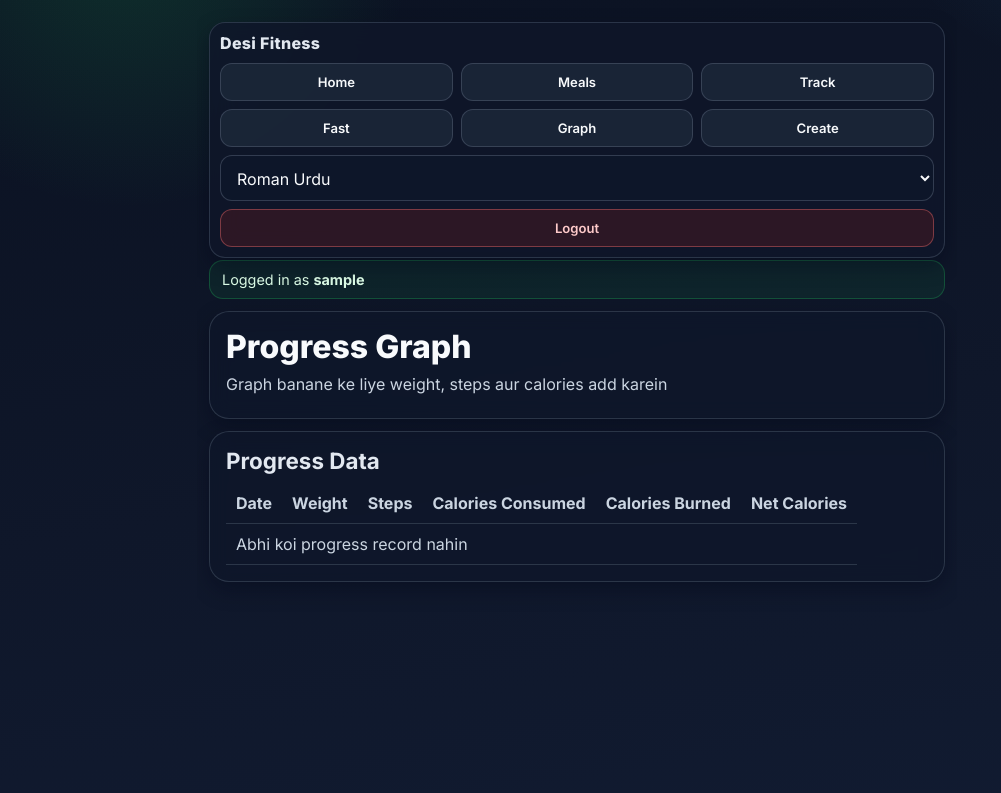
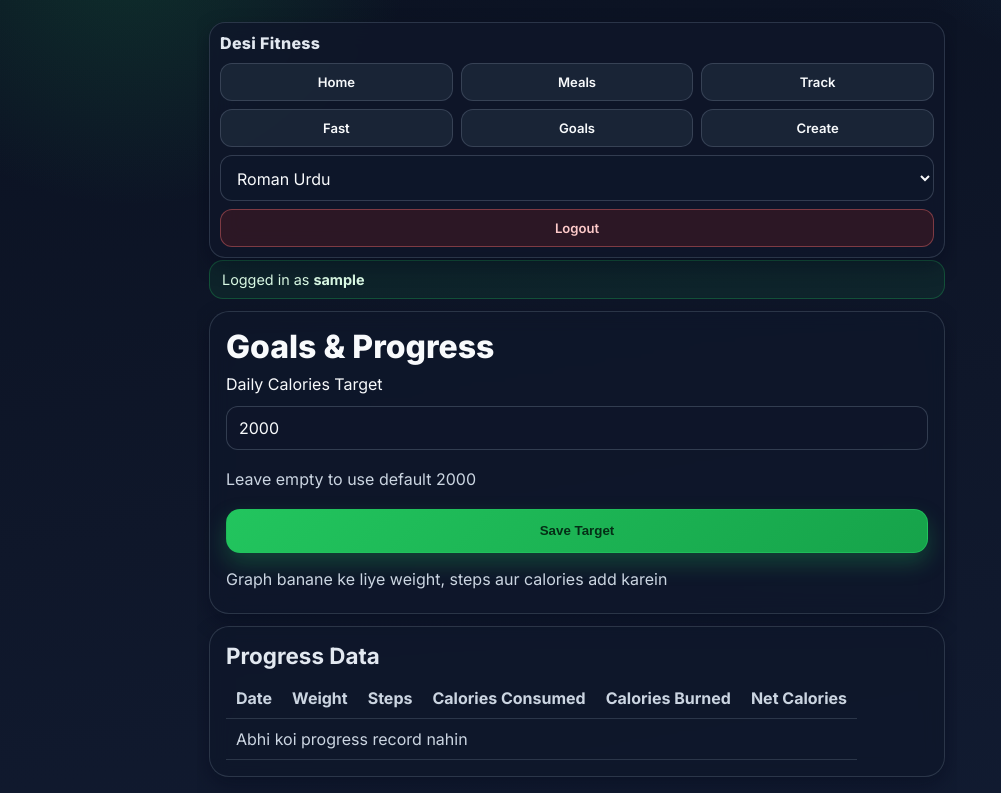
Before and after one commit to badarhayat/Desi-Fitness, a Flask app: page /graph in a window 1280 px wide. Shown: the top 793 px of the page, without its empty margins (63-1064 px from the left). Before the commit the page ends 582 px from the top, so only its background shows below. Run offline with Flask 3, Linux system fonts and the light colour scheme; the visitor is signed in with stand-in values (Sample User, id 1).

Commit message:
update goals and home calorie visualizations

```diff
--- a/app.py
+++ b/app.py
@@ -483,6 +483,83 @@ def _build_graph_rows(user_data: dict) -> list[dict]:
     return rows
 
 
+def _calculate_daily_net_calories(user_data: dict, date: str) -> tuple[float, float, float]:
+    """Return (net, consumed, burned) calories for a given date."""
+    consumed_entry = next(
+        (entry for entry in user_data.get("nutrition_log", []) if entry.get("date") == date),
+        None,
+    )
+    consumed = float(consumed_entry.get("calories", 0.0)) if consumed_entry else 0.0
+    burned_steps = sum(
+        float(entry.get("calories_lost", 0.0))
+        for entry in user_data.get("steps_log", [])
+        if entry.get("date") == date
+    )
+    burned_exercise = sum(
+        float(entry.get("calories_lost", 0.0))
+        for entry in user_data.get("exercise_log", [])
+        if entry.get("date") == date
+    )
+    burned = burned_steps + burned_exercise
+    return round(consumed - burned, 2), round(consumed, 2), round(burned, 2)
+
+
+def _save_net_vs_target_pie(
+    username: str,
+    net_calories: float,
+    target_calories: float,
+    file_stem: str,
+) -> str:
+    """Generate a pie chart image and return its static URL."""
+    safe_target = target_calories if target_calories > 0 else DAILY_TARGETS["calories"]
+    within_target = max(0.0, min(net_calories, safe_target))
+    remaining = max(0.0, safe_target - within_target)
+    over_target = max(0.0, net_calories - safe_target)
+
+    values: list[float] = []
+    labels: list[str] = []
+    colors: list[str] = []
+    if within_target > 0:
+        values.append(within_target)
+        labels.append("Net")
+        colors.append("#22c55e")
+    if remaining > 0:
+        values.append(remaining)
+        labels.append("Remaining")
+        colors.append("#334155")
+    if over_target > 0:
+        values.append(over_target)
+        labels.append("Over")
+        colors.append("#f97316")
+    if not values:
+        values = [1.0]
+        labels = ["No data"]
+        colors = ["#64748b"]
+
+    safe_user = "".join(ch if ch.isalnum() else "_" for ch in (username or "user"))
+    static_dir = Path(app.root_path) / "static"
+    static_dir.mkdir(exist_ok=True)
+    out_path = static_dir / f"{file_stem}_{safe_user}.png"
+
+    fig, ax = plt.subplots(figsize=(4.8, 4.8))
+    ax.pie(
+        values,
+        labels=labels,
+        autopct="%1.0f%%",
+        startangle=90,
+        colors=colors,
+        textprops={"color": "white", "fontsize": 10},
+    )
+    ax.axis("equal")
+    ax.set_title("Net Calories vs Target", color="white")
+    fig.patch.set_facecolor("#0f172a")
+    ax.set_facecolor("#0f172a")
+    fig.tight_layout()
+    fig.savefig(out_path, transparent=False)
+    plt.close(fig)
+    return url_for("static", filename=out_path.name)
+
+
 @app.route("/login", methods=["GET", "POST"])
 def login():
     """Login page for existing users."""
@@ -515,14 +592,23 @@ def home():
         return login_check
 
     user_data = _get_current_user_data()
+    username = _get_current_username() or "user"
     today = _today()
-    today_nutrition = next(
-        (entry for entry in user_data["nutrition_log"] if entry["date"] == today),
-        None,
+    profile = user_data.get("profile", {})
+    calories_target = profile.get("daily_calories_target") or DAILY_TARGETS["calories"]
+    net_calories_today, calories_eaten, calories_burned_today = _calculate_daily_net_calories(
+        user_data, today
     )
-    calories_eaten = round(today_nutrition["calories"], 2) if today_nutrition else 0.0
-    calories_target = DAILY_TARGETS["calories"]
     calories_percent = round(min(100.0, (calories_eaten / calories_target) * 100), 2) if calories_target else 0.0
+    net_target_percent = round(
+        min(100.0, max(0.0, (net_calories_today / calories_target) * 100)), 2
+    ) if calories_target else 0.0
+    net_vs_target_pie_url = _save_net_vs_target_pie(
+        username,
+        max(0.0, net_calories_today),
+        float(calories_target),
+        "home_net_vs_target_pie",
+    )
 
     latest_weight = None
     if user_data["weight_log"]:
@@ -531,8 +617,6 @@ def home():
             key=lambda item: (item.get("date", ""), item.get("id", 0)),
         )
         latest_weight = latest_weight_entry.get("weight")
-
-    profile = user_data.get("profile", {})
 
     bmi = None
     bmi_category = None
@@ -568,8 +652,12 @@ def home():
         "index.html",
         today=today,
         calories_eaten=calories_eaten,
+        calories_burned_today=calories_burned_today,
+        net_calories_today=net_calories_today,
         calories_target=calories_target,
         calories_percent=calories_percent,
+        net_target_percent=net_target_percent,
+        net_vs_target_pie_url=net_vs_target_pie_url,
         latest_weight=latest_weight,
         profile=profile,
         bmi=bmi,
@@ -1255,13 +1343,30 @@ def fasting():
     )
 
 
-@app.route("/graph")
+@app.route("/graph", methods=["GET", "POST"])
 def graph():
     login_check = _require_login()
     if login_check:
         return login_check
 
     user_data = _get_current_user_data()
+    username = _get_current_username() or "user"
+    profile = user_data.setdefault("profile", {})
+
+    if request.method == "POST":
+        raw_target = request.form.get("daily_calories_target", "").strip()
+        if raw_target:
+            try:
+                parsed_target = int(raw_target)
+                if 500 <= parsed_target <= 10000:
+                    profile["daily_calories_target"] = parsed_target
+            except ValueError:
+                pass
+        else:
+            profile["daily_calories_target"] = None
+        return redirect(url_for("graph", saved="1"))
+
+    current_target = profile.get("daily_calories_target") or DAILY_TARGETS["calories"]
     graph_data = _build_graph_rows(user_data)
     graph_url = None
 
@@ -1291,7 +1396,13 @@ def graph():
         plt.close(fig)
         graph_url = url_for("static", filename="progress_graph.png")
 
-    return render_template("graph.html", graph_data=graph_data, graph_url=graph_url)
+    return render_template(
+        "graph.html",
+        graph_data=graph_data,
+        graph_url=graph_url,
+        current_target=current_target,
+        target_saved=request.args.get("saved") == "1",
+    )
 
 
 if __name__ == "__main__":
--- a/fitness_analysis.py
+++ b/fitness_analysis.py
@@ -49,6 +49,7 @@ def _ensure_user_data_keys(data: dict) -> dict:
     profile.setdefault("height_cm", None)
     profile.setdefault("height_feet", None)
     profile.setdefault("height_inches", None)
+    profile.setdefault("daily_calories_target", None)
     profile.setdefault("is_registered", False)
     return data
 
--- a/static/style.css
+++ b/static/style.css
@@ -329,6 +329,20 @@ td {
     color: #dcfce7;
 }
 
+.mini-pie-wrap {
+    display: grid;
+    place-items: center;
+    margin: 4px 0;
+}
+
+.mini-pie {
+    width: 144px;
+    aspect-ratio: 1;
+    object-fit: cover;
+    border-radius: 50%;
+    border: 1px solid rgba(148, 163, 184, 0.25);
+}
+
 .progress-track {
     height: 8px;
     width: 100%;
--- a/templates/base.html
+++ b/templates/base.html
@@ -18,7 +18,7 @@
                 <a class="nav-link" href="{{ url_for('analyze') }}">{{ t("Meals / کھانا") }}</a>
                 <a class="nav-link" href="{{ url_for('track') }}">{{ t("Track / ٹریک") }}</a>
                 <a class="nav-link" href="{{ url_for('fasting') }}">{{ t("Fast / روزہ") }}</a>
-                <a class="nav-link" href="{{ url_for('graph') }}">{{ t("Graph / گراف") }}</a>
+                <a class="nav-link" href="{{ url_for('graph') }}">{{ t("Goals / اہداف") }}</a>
                 <a class="nav-link" href="{{ url_for('custom_dish') }}">{{ t("Create / نیا") }}</a>
             {% else %}
                 <a class="nav-link" href="{{ url_for('login') }}">{{ t("Login / لاگ ان") }}</a>
--- a/templates/graph.html
+++ b/templates/graph.html
@@ -2,7 +2,24 @@
 
 {% block content %}
 <section class="panel">
-    <h1>{{ t("Progress Graph / پیش رفت گراف") }}</h1>
+    <h1>{{ t("Goals & Progress / اہداف اور پیش رفت") }}</h1>
+    <form method="post" style="margin-bottom: 1rem;">
+        <label for="daily_calories_target">{{ t("Daily Calories Target / روزانہ کیلوریز ہدف") }}</label>
+        <input
+            id="daily_calories_target"
+            name="daily_calories_target"
+            type="number"
+            min="500"
+            max="10000"
+            step="1"
+            placeholder="2000"
+            value="{{ current_target }}">
+        <p class="muted" style="margin-top: 0.4rem;">{{ t("Leave empty to use default 2000 / خالی چھوڑیں تو 2000 بطور ڈیفالٹ رہے گا") }}</p>
+        <button type="submit">{{ t("Save Target / ہدف محفوظ کریں") }}</button>
+        {% if target_saved %}
+        <p class="muted" style="margin-top: 0.5rem;">{{ t("Target saved / ہدف محفوظ ہوگیا") }}</p>
+        {% endif %}
+    </form>
     {% if graph_url %}
     <div class="image-card">
         <img src="{{ graph_url }}" alt="Progress graph / پیش رفت گراف">
```
Also changed, not shown: templates/index.html (+9 -0 lines), static/net_vs_target_graph.png (added), static/progress_graph.png.
